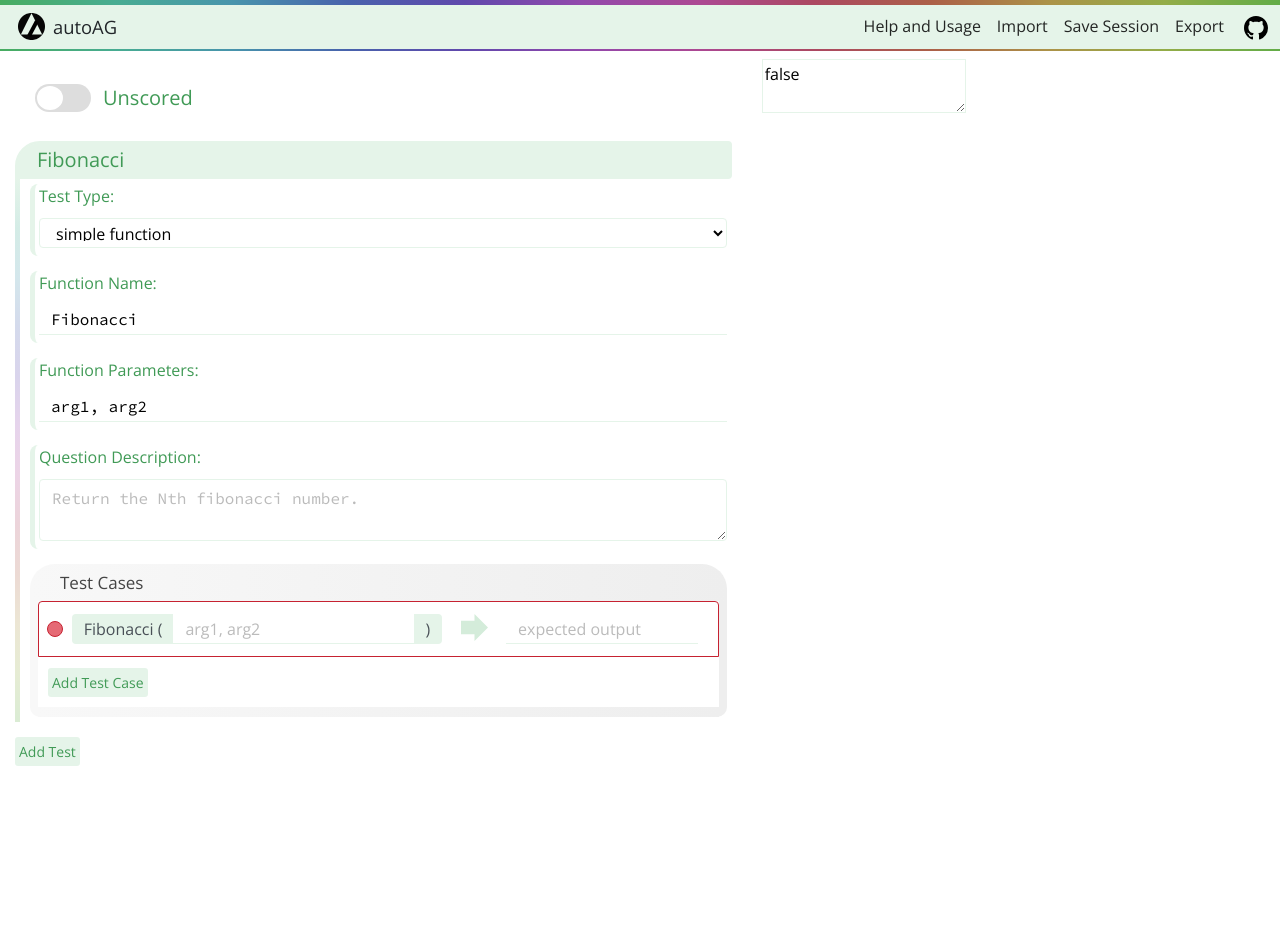
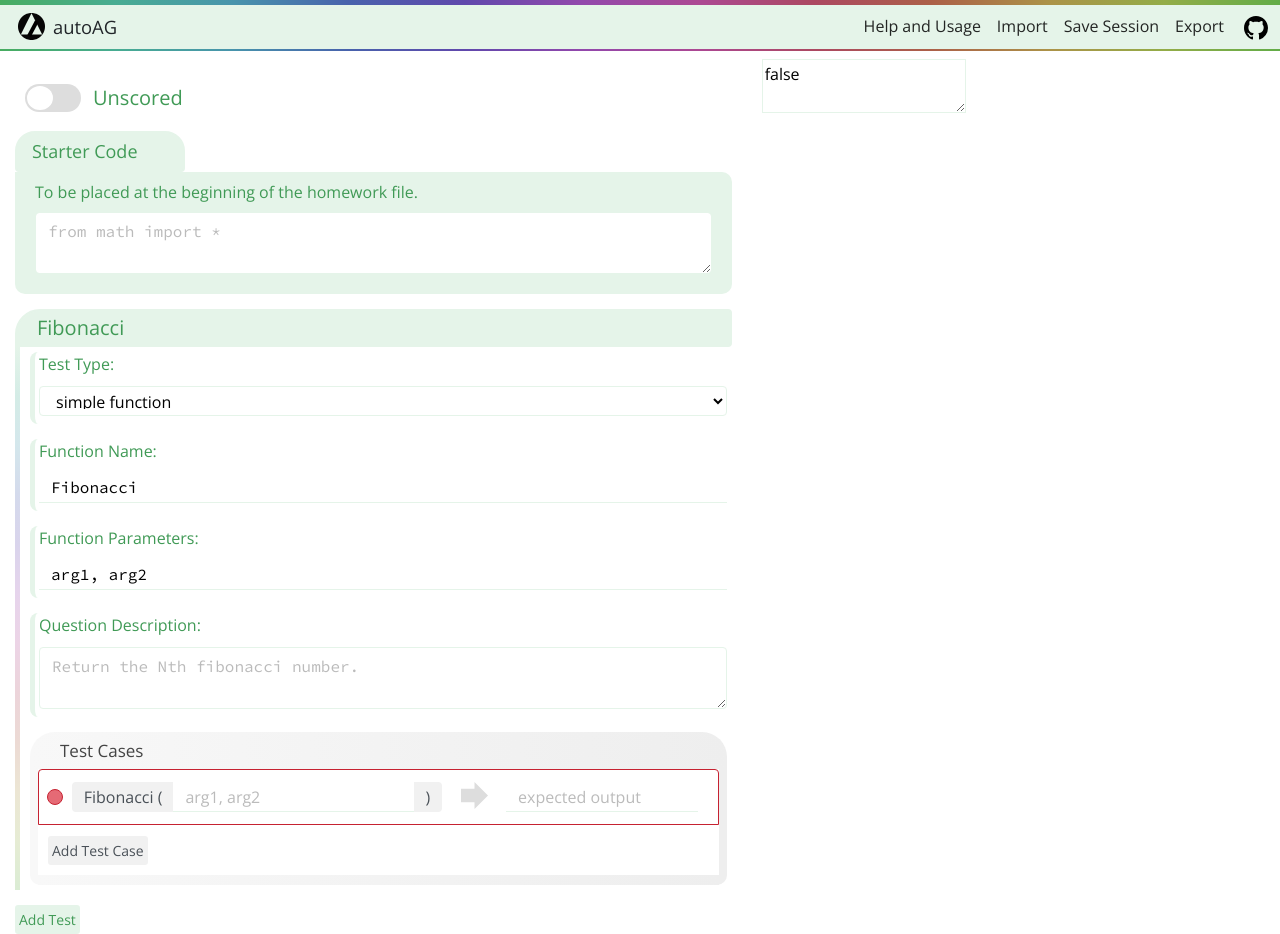
Before and after one commit to JingkangZhang/autoAG, a React (Create React App) app in the folder autoag/: page / in a window 1280 px wide. Before the commit the page ends 800 px from the top, so only its background shows below. Built offline with nearby package versions, Linux system fonts and the light colour scheme; a web font is replaced by a local one.

Commit message:
fixed args check bug

```diff
--- a/autoag/src/App.js
+++ b/autoag/src/App.js
@@ -26,7 +26,8 @@ class App extends React.Component {
           createInitialTestData()
         ]
       },
-      formHandler: this.handleInputChange
+      formHandler: this.handleInputChange,
+      starterCode: ""
     };
   }
 
@@ -35,6 +36,9 @@ class App extends React.Component {
     switch(e.target.name) {
       case "pointsEnabled":
         newFormState["pointsEnabled"] = e.target.checked;
+        break;
+      case "starterCode":
+        newFormState["starterCode"] = e.target.value;
         break;
       case "addTest":
         newFormState["tests"].push(createInitialTestData());
@@ -71,6 +75,7 @@ class App extends React.Component {
         newFormState["tests"][e.target.dataset.testid]
             .testCases[e.target.dataset.testcaseid][1] = e.target.value;
         break;
+
       default:
     }
     this.setState({formState: newFormState});
--- a/autoag/src/components/InputField.js
+++ b/autoag/src/components/InputField.js
@@ -1,9 +1,16 @@
 import React, { Component } from 'react';
 import {
-  Form, Label, FormGroup, Input, Button
+  Form, Label, FormGroup, Input, Button, Collapse
 } from 'reactstrap';
 import FormTestCase from "./FormTestCase.js"
-//props:{formState:{pointsEnabled: Bool, tests:[{},{}]}, formHandler:Function}
+//props:{
+//  formState:{
+//    pointsEnabled: Bool,
+//    tests:[{},{}]
+//  },
+//  formHandler:Function,
+//  starterCode:String
+//}
 class InputField extends React.Component {
   render() {
     var testList = [];
@@ -18,7 +25,9 @@ class InputField extends React.Component {
     return (
       <Form>
         <FormPointsEnabled formHandler={this.props.formHandler}
-              pointsEnabled={this.props.formState.pointsEnabled}/>
+              pointsEnabled={this.props.formState.pointsEnabled} />
+        <FormStarterCode formHandler={this.props.formHandler}
+          starterCode={this.props.starterCode} />
         {testList}
         <Button name="addTest" onClick={this.props.formHandler}
           color="secondary" size="sm">Add Test</Button>
@@ -51,5 +60,45 @@ class FormPointsEnabled extends React.Component {
     )
   }
 }
+//props:{starterCode:String, formHandler:Function}
+class FormStarterCode extends React.Component {
+  constructor(props) {
+    super(props);
+    this.handleToggle = this.handleToggle.bind(this);
+    this.state = {
+      collapse: false
+    };
+  }
+  handleToggle(e) {
+    this.setState({ collapse: !this.state.collapse });
+  }
+  render() {
+    return (
+      <div class="starterCodeForm">
+        <Button className="starterCodeHeader" onClick={this.handleToggle}>
+          Starter Code
+        </Button>
+        <Collapse  isOpen={!this.state.collapse}>
+          <div>
+            <Form >
+              <FormGroup id="starterFormGroup">
+                <Label for="starterCodeTextarea">To be placed at the beginning of the homework file. </Label>
+                <Input type="textarea"
+                  value={this.props.starterCode}
+                  onChange={this.props.formHandler}
+                  name="starterCode"
+                  id="starterCodeTextarea"
+                  className="codeInput forPlaceHolder"
+                  placeholder="from math import *">
+                </Input>
+              </FormGroup>
+            </Form>
+          </div>
+        </Collapse>
 
+      </div>
+
+    )
+  }
+}
 export default InputField
--- a/autoag/src/components/testArgs.js
+++ b/autoag/src/components/testArgs.js
@@ -67,40 +67,45 @@ function check(f) {
   var count = 1;
   var symbols = ["(", "[", "'", '"'];
   var stack = [];
+  var quoteOpen = false;
   for (var i = 0; i < f.length; i++) {
     var c = f.charAt(i);
     if (c==="'" || c==='"') {
-      if (stack.length != 0 && stack[stack.length] === c) {
-        stack.splice(stack.length, 1);
+      if (stack.length != 0 && stack[stack.length-1] === c) {
+        stack.pop();
+        quoteOpen = false;
+      } else {
+        stack.push(c);
+        quoteOpen = true;
       }
-      else{
+    } else if (!quoteOpen) {
+      if (c === "," && stack.length == 0) {
+        count += 1;
+      } else if (c === "(" || c === "[") {
         stack.push(c);
-      }
-    }
-    else if (c === "," && stack.length == 0) {
-      count += 1;
-    }
-    else if (c === "(" || c === "[") {
-      stack.push(c);
-    }
-    else if (c === ")") {
-      if (stack.length!=0 && stack[stack.length]==="(") {
-        stack.splice(stack.length, 1);
-      }
-      else {
-        return {count:count, error:true};
-      }
-    }
-    else if (c === "]") {
-      if (stack.length!=0 && stack[stack.length]==="[") {
-        stack.splice(stack.length, 1);
-      }
-      else {
-        return {count:count, error:true};
+      } else if (c === ")") {
+        if (stack.length!=0 && stack[stack.length-1]==="(") {
+          stack.pop();
+        } else {
+          return {count:count, error:true};
+        }
+      } else if (c === "]") {
+        if (stack.length!=0 && stack[stack.length-1]==="[") {
+          console.log("before splice");
+          console.log(stack);
+          stack.pop();
+          console.log("spliced, stack now:");
+          console.log(stack);
+        } else {
+          console.log("error here");
+          return {count:count, error:true};
+        }
       }
     }
   }
   if (stack.length != 0) {
+    console.log("ended, returning error here");
+    console.log(stack);
     return {count:count, error:true};
   }
   return {count:count, error:false};
--- a/autoag/src/index.css
+++ b/autoag/src/index.css
@@ -65,6 +65,13 @@ body {
   background-color: #E5F4E9;
   color:rgba(0, 0, 0, 0.8);
 } */
+/* .githubNav {
+  margin-top: -1px;
+} */
+.starterCodeForm label{
+  color: #409A56 !important;
+}
+
 .navbar .nav-item .nav-link:not(.githubNav):hover {
   /* border: 0;
   border-left: 3px solid;
@@ -171,6 +178,9 @@ body {
 }
 .addTestCaseButton {
   margin:10px;
+  background-color: #F1F1F1 !important;
+  color : #495057 !important;
+  border-color: #F1F1F1 !important;
 }
 .pointsEnabled {
   width:100%;
@@ -224,6 +234,24 @@ body {
   border: 2px solid #E5F4E9 !important;
 
 }
+.starterCodeHeader {
+  padding: 5px;
+  padding-left: 15px;
+  padding-right: 45px;
+  border-top-left-radius: 20px;
+  border-top-right-radius: 20px;
+  font-size: 18px;
+}
+#starterFormGroup {
+  margin-bottom: 0;
+  background-color: #E5F4E9;
+  padding: 20px;
+  padding-top: 8px;
+  padding-bottom: 20px;
+  border-bottom-left-radius: 10px;
+  border-bottom-right-radius: 10px;
+  border-top-right-radius: 10px;
+}
 
 .formTestCase {
   margin-top: 15px;
@@ -243,7 +271,7 @@ body {
   color: #409A56;
   /* border-bottom: 2px solid #E5F4E9; */
 }
-.form-group {
+.formTestCase .form-group {
   margin-bottom: 15px;
   padding-bottom: 8px;
   padding-left: 4px;
@@ -265,6 +293,10 @@ body {
 }
 .formTestCase input, .input-group-text{
   height: 30px;
+
+}
+.testCasesGroup .input-group-text {
+  background-color:  #F1F1F1 !important;
 }
 .input-group-text{
   background-color:  #E5F4E9 !important;
@@ -300,7 +332,9 @@ select {
   width:100%;
   display:block;
   text-align: left;
-  padding: 10px 0 0 20px !important;
+  padding: 10px 0 0 10px !important;
+  /* background-color: #E5F4E9; */
+  margin-bottom: 5px;
   /* border: 1px solid #409A56; */
   /* font-size: 20px; */
 }
@@ -370,7 +404,8 @@ select {
   margin: 0 auto;
 }
 #rightArrowPath{
-  fill:  #D4ECDA;
+  /* fill:  #D4ECDA; */
+  fill: #DDD;
 }
 .tgOutput {
   flex-basis: 30%;
```
